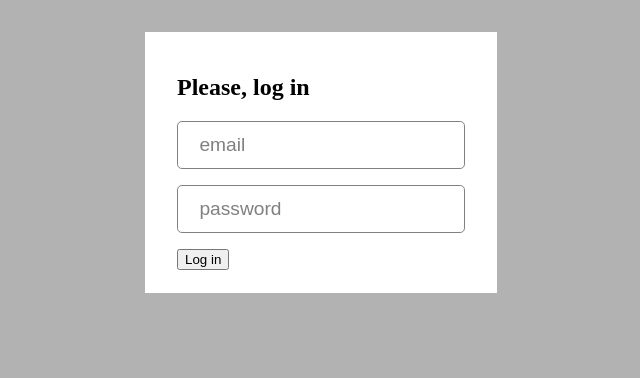
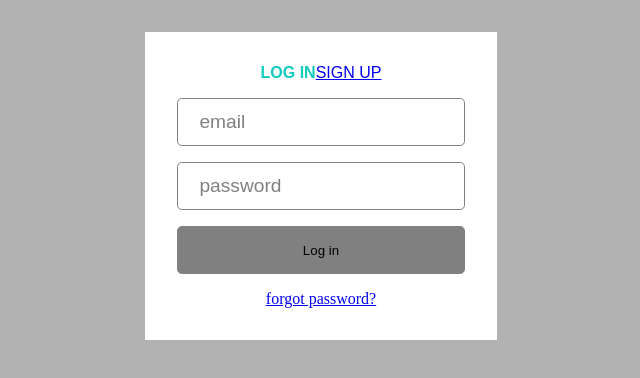
Before and after one commit to agegorin/login-form, a React app: page / in a window 1280 px wide. Shown: the top 378 px of the page, without its empty margins (319-959 px from the left). Built offline with nearby package versions, Linux system fonts and the light colour scheme.

Commit message:
add some styles

```diff
--- a/src/components/Input/Input.css
+++ b/src/components/Input/Input.css
@@ -1,7 +1,6 @@
 .container {
   position: relative;
   display: block;
-  margin: 1rem 0;
 }
 
 .label {
@@ -29,6 +28,12 @@
   font-family: Arial, sans-serif;
   font-size: 1.2rem;
   line-height: 2rem;
+  outline: none !important;
+}
+
+.input:focus {
+  border-width: 2px;
+  border-color: var(--accent-color);
 }
 
 .input:focus + .label,
--- a/src/components/Input/Input.tsx
+++ b/src/components/Input/Input.tsx
@@ -9,7 +9,11 @@ interface InputProps {
   onChange?: React.ChangeEventHandler<HTMLInputElement>
 }
 
-const Input = ({label, type = 'text', value, onChange}: InputProps) => {
+const Input = React.forwardRef(
+  (
+    {label, type = 'text', value, onChange}: InputProps,
+    ref: React.ForwardedRef<HTMLInputElement>
+  ) => {
 
     return <label className={styles.container}>
       <input
@@ -17,9 +21,10 @@ return <label className={styles.container}>
         type={type}
         value={value}
         onChange={onChange}
+        ref={ref}
       />
       <span className={styles.label}>{label}</span>
     </label>
-}
+  });
 
 export default Input;
--- a/src/components/LoginForm/LoginForm.css
+++ b/src/components/LoginForm/LoginForm.css
@@ -1,7 +1,40 @@
 .form {
+  display: grid;
   width: 22rem;
   box-sizing: border-box;
-  padding: 1.4rem 2rem;
+  padding: 2rem;
   margin-top: 2rem;
   background: #fff;
+  gap: 1rem;
 }
+
+.nav {
+  margin: 0;
+  font-family: Arial, sans-serif;
+  text-align: center;
+}
+
+.nav-item {
+  color: grey;
+  text-decoration: none;
+}
+
+.nav-item + .nav-item {
+  margin-inline-start: 0.8rem;
+}
+
+.selected {
+  color: var(--accent-color);
+  font-weight: bold;
+}
+
+.submit {
+  height: 3rem;
+  border: 1px solid grey;
+  border-radius: 0.3rem;
+  background: grey;
+}
+
+.forgot {
+  text-align: center;
+}
--- a/src/components/LoginForm/LoginForm.tsx
+++ b/src/components/LoginForm/LoginForm.tsx
@@ -1,5 +1,5 @@
 import * as React from 'react';
-import {useEffect, useRef, useState} from "react";
+import {useState} from "react";
 import Modal from "../Modal/Modal";
 
 import * as styles from './LoginForm.css';
@@ -9,15 +9,13 @@ const LoginForm = () => {
 
   const [email, setEmail] = useState<string>("");
   const [password, setPassword] = useState<string>("");
-  const emailRef = useRef<HTMLInputElement>(null);
-
-  useEffect(() => {
-    emailRef.current?.focus();
-  }, [])
 
   return <Modal>
     <form className={styles.form}>
-      <h2>Please, log in</h2>
+      <nav className={styles.nav}>
+        <span className={`${styles.navItem} ${styles.selected}`}>LOG IN</span>
+        <a href="#" title="sorry, not implemented yet" className={styles.navItem}>SIGN UP</a>
+      </nav>
       <Input
         label="email"
         type="email"
@@ -30,7 +28,8 @@ const LoginForm = () => {
         value={password}
         onChange={(ev) => setPassword(ev.target.value)}
       />
-      <input type="submit" value="Log in"/>
+      <input className={styles.submit} type="submit" value="Log in"/>
+      <a className={styles.forgot} href="#">forgot password?</a>
     </form>
   </Modal>;
 }
--- a/src/global.css
+++ b/src/global.css
@@ -1,4 +1,8 @@
+:root {
+  --accent-color: #0fccbc;
+}
+
 body {
+  overflow: hidden;
   margin: 0;
-  overflow: hidden;
 }
```
Lines whose indentation alone changed are shown as unchanged.
